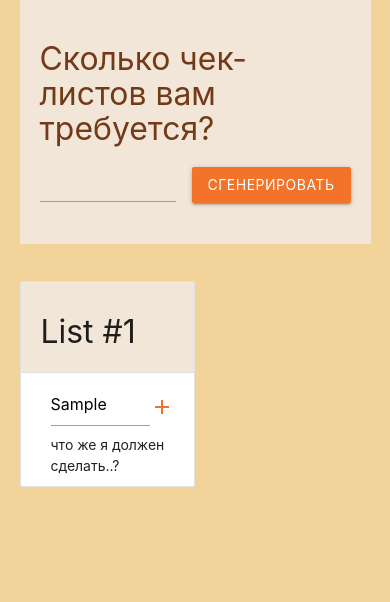
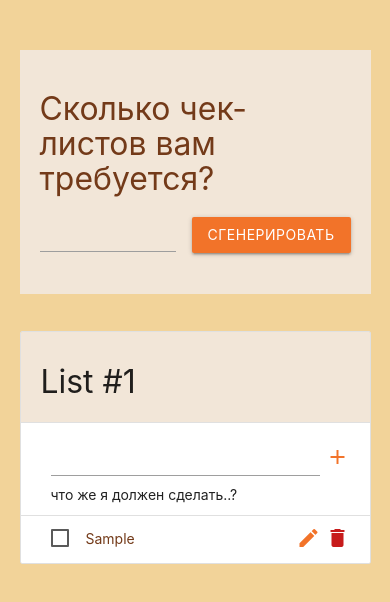
Before and after one commit to LinaCor/note-sheet, a React (Create React App) app: page / in a window 390 px wide. Both pictures are taken after typing "Sample" into the empty fields and a click on the button "add". Shown: the top 602 px of the page. Built offline with nearby package versions, Linux system fonts and the light colour scheme.

Commit message:
add generate list

```diff
--- a/src/components/Notebook.js
+++ b/src/components/Notebook.js
@@ -1,11 +1,12 @@
 import './my-style.css';
 import List from './List';
 import QuantityNote from './QuantityNote';
+import { v4 as uuidv4 } from "uuid";
 import { useState, useEffect } from 'react';
 
 export default function Notebook() {
   const [listContent, setListContent] = useState([]);
-  const [quanityList, setQuanityList] = useState(1);
+  const [quanityList, setQuanityList] = useState([1]);
 
   useEffect(() => {
     const locallist = localStorage.getItem('list#1');
@@ -19,8 +20,11 @@ export default function Notebook() {
   }, [listContent]);
 
   const selectQuantity = (value) => {
-    setQuanityList(value);
-    console.log(quanityList)
+    let currentValue = parseInt(value);
+    if (!isNaN(currentValue)) {
+      const arr = Array.from({ length: currentValue }, (_, i) => i + 1);
+      setQuanityList(arr);
+    }
   }
 
 
@@ -44,7 +48,11 @@ export default function Notebook() {
     <div>
       <QuantityNote selectQuantity={selectQuantity} />
       <div className="main-container container">
-        <List addListitem={addListitem} listContent={listContent} removeListItem={removeListItem} changeListitem={changeListitem} />
+        {quanityList.map(el => {
+          const listId = uuidv4();
+          return (
+            <List key={listId} id={listId} addListitem={addListitem} listContent={listContent} removeListItem={removeListItem} changeListitem={changeListitem} />)
+        })}
       </div>
     </div>
   )
--- a/src/components/QuantityNote.js
+++ b/src/components/QuantityNote.js
@@ -6,7 +6,7 @@ export default function QuantityNote({ selectQuantity }) {
 
 
   const clickValueBtn = () => {
-    const input = document.querySelector('.list-input');
+    const input = document.querySelector('.value-input-list');
     const value = Number(input.value);
 
     if (!value || value <= 0) {
@@ -26,6 +26,14 @@ export default function QuantityNote({ selectQuantity }) {
     seterrorMesage(false);
   };
 
+
+  const handleKeyPress = (evt) => {
+    if (evt.key === 'Enter') {
+      clickValueBtn();
+    }
+  }
+
+
   return (
     <>
       <div className="value-container container" >
@@ -34,7 +42,7 @@ export default function QuantityNote({ selectQuantity }) {
         </h4>
         <div className="value-input">
           <label className="collection-input">
-            <input type="text" className="list-input" />
+            <input type="text" className="value-input-list" onKeyDown={handleKeyPress} />
           </label>
 
           <button className="btn input-btn" onClick={clickValueBtn}>сгенерировать</button>
--- a/src/components/my-style.css
+++ b/src/components/my-style.css
@@ -112,7 +112,7 @@ body {
 }
 
 .main-container>div {
-  width: 50%;
+  width: 49%;
 }
 
 .collection.with-header .collection-header {
@@ -122,6 +122,7 @@ body {
 .value-container {
   background-color: var(--color-list);
   padding: 20px;
+  margin-top: 50px;
 }
 
 .value-container h4 {
@@ -178,6 +179,7 @@ input[type=text] {
   display: flex;
   align-items: center;
   justify-content: space-between;
+  color: var(--color-text);
 }
 
 .list-item {
@@ -186,6 +188,7 @@ input[type=text] {
 
 .list-item label {
   flex-grow: 1;
+  color: var(--color-text);
 }
 
 label input[type="checkbox"]:checked+.label-content {
@@ -210,3 +213,9 @@ label input[type="checkbox"]:checked+.label-content {
   font-size: 12px;
   color: var(--color-danger);
 }
+
+@media (max-width: 480px) {
+  .main-container>div {
+    width: 100%;
+  }
+}
```
